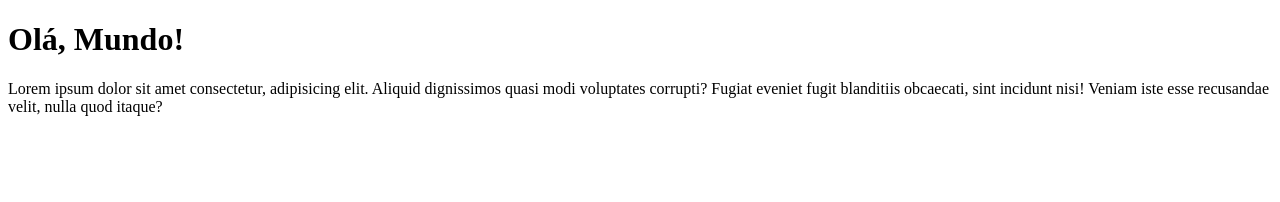
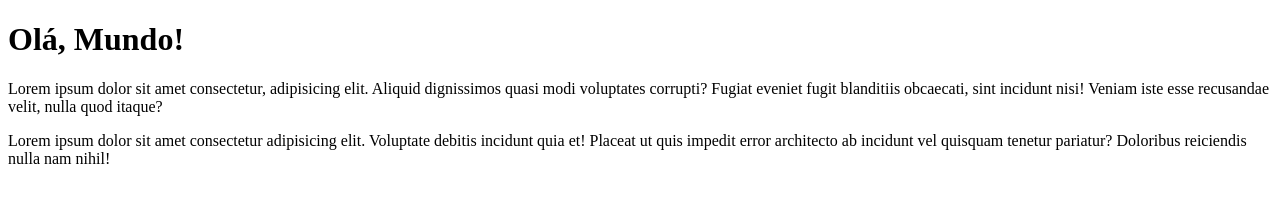
Before and after one commit to KainanGabriel/Ola-Mundo, a plain HTML site: page site-exemplo/index.html in a window 1280 px wide. Drawn offline with Linux system fonts and the light colour scheme.

Commit message:
adicionei um parágrafo

```diff
--- a/site-exemplo/index.html
+++ b/site-exemplo/index.html
@@ -11,5 +11,8 @@
     <p>Lorem ipsum dolor sit amet consectetur, adipisicing elit. Aliquid dignissimos
          quasi modi voluptates corrupti? Fugiat eveniet fugit blanditiis obcaecati,
          sint incidunt nisi! Veniam iste esse recusandae velit, nulla quod itaque?</p>
+    <p>Lorem ipsum dolor sit amet consectetur adipisicing elit. Voluptate debitis incidunt
+         quia et! Placeat ut quis impedit error architecto ab incidunt vel quisquam tenetur
+          pariatur? Doloribus reiciendis nulla nam nihil!</p>
 </body>
 </html>
```
